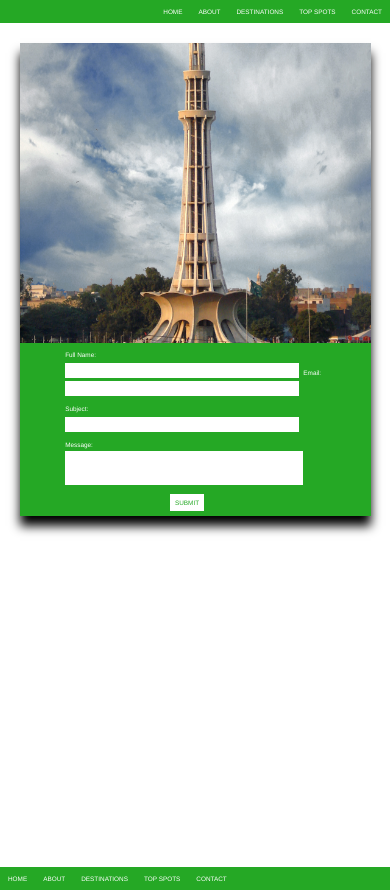
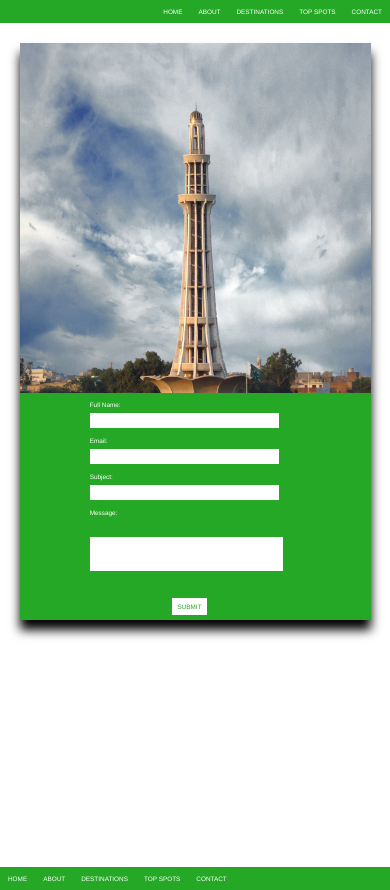
Before and after one commit to HarisJamal28/Tourism_Website, a plain HTML site: page contact.html in a window 390 px wide. Shown: the part 84-974 px from the top of the page. Drawn offline with Linux system fonts and the light colour scheme.

Commit message:
Update styles.css

```diff
--- a/styles.css
+++ b/styles.css
@@ -644,13 +644,13 @@ footer ul li a:hover {
     flex-direction: column;
   }
   .ContactFrame .ContactForm aside img {
-    height: 300px;
+    height: 350px;
+    -o-object-position: top center;
+       object-position: top center;
   }
   .ContactFrame .ContactForm aside form {
-    width: 74%;
-  }
-  .ContactFrame .ContactForm aside form br {
-    display: none;
+    flex-direction: column;
+    width: 60%;
   }
   .ContactFrame .ContactForm aside form label {
     font-size: 0.4rem;
@@ -663,6 +663,7 @@ footer ul li a:hover {
   .ContactFrame .ContactForm aside form textarea {
     height: 30px;
     width: 90%;
+    margin: 0;
     border: 0px;
   }
   .ContactFrame .ContactForm aside form div {
```
